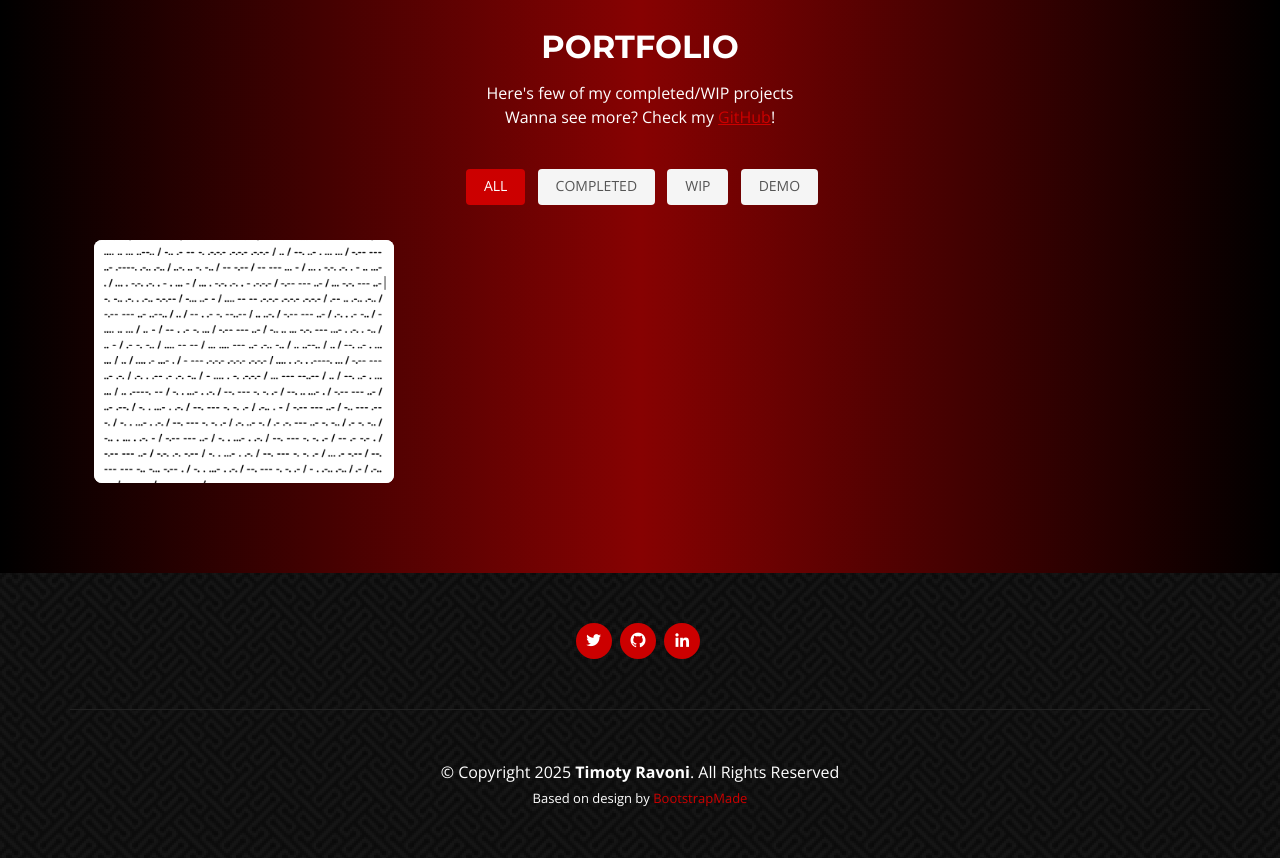
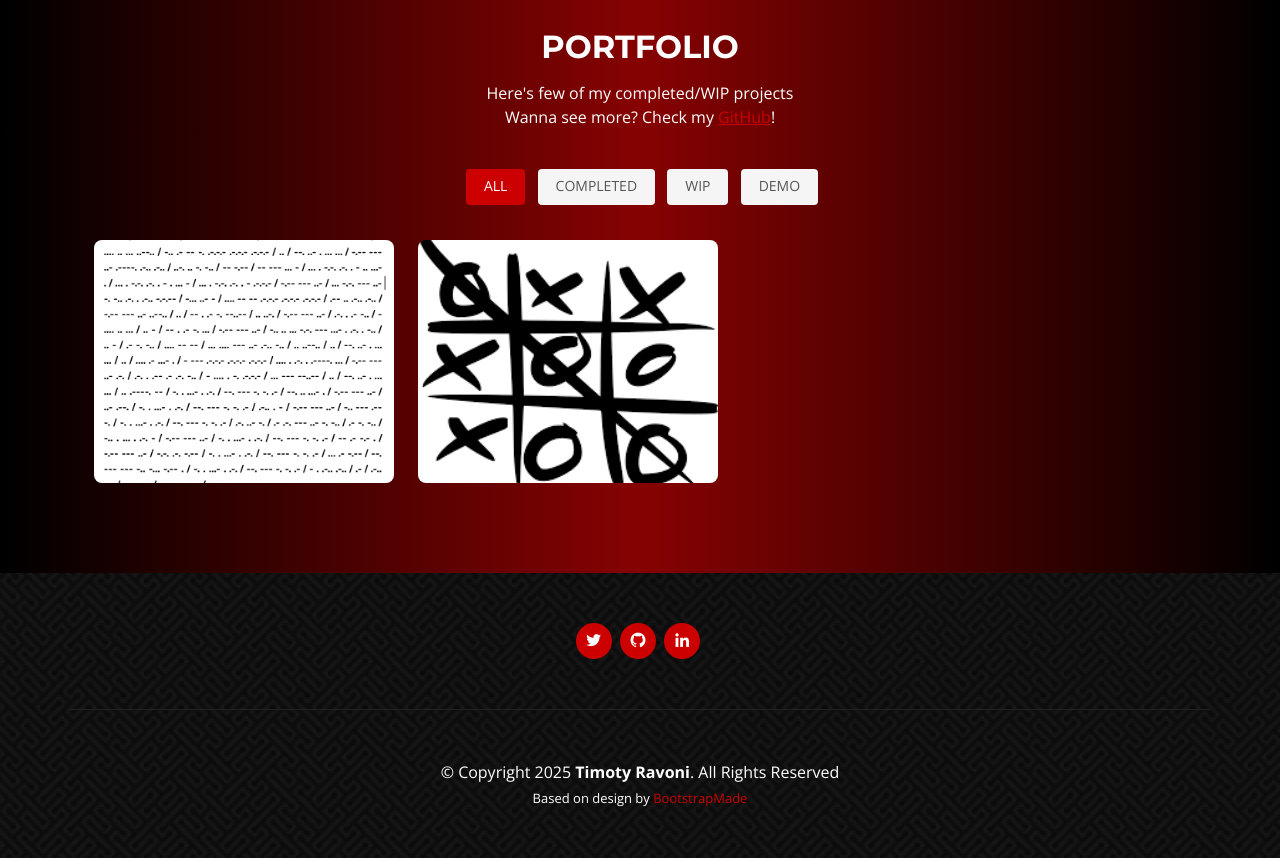
Before and after one commit to Kurokatana94/WebPortfolio, a Flask app: page / in a window 1280 px wide. Shown: the part 2157-3015 px from the top of the page. Run offline with Flask 3, Linux system fonts and the light colour scheme; some libraries are stand-ins or nearby versions.

Commit message:
Add TicTacToe card

```diff
--- a/templates/portfolio-cards.html
+++ b/templates/portfolio-cards.html
@@ -3,14 +3,27 @@
 <!--Ps.: you can add more than one filter, no prob-->
   <div class="col-lg-4 col-md-6 portfolio-item filter-completed">
     <div class="portfolio-wrap">
-      <img src="static/assets/img/portfolio/morse_code_app.PNG" class="img-fluid" alt="">
+      <img src="static/assets/img/portfolio/morse_code_app.png" class="img-fluid" alt="">
       <div class="portfolio-info">
         <h4>Morse Code Converter</h4>
         <p>Completed</p>
         <div class="portfolio-links">
-          <a href="static/assets/img/portfolio/morse_code_app.PNG" data-gallery="portfolioGallery" class="portfolio-lightbox"><i class="bx bx-plus"></i></a>
+          <a href="static/assets/img/portfolio/morse_code_app.png" data-gallery="portfolioGallery" class="portfolio-lightbox"><i class="bx bx-plus"></i></a>
           <a href="https://github.com/Kurokatana94/PortfolioProject-01-MorseCodeConverter" title="GitHub page"><i class="bx bx-link"></i></a>
         </div>
       </div>
     </div>
   </div>
+  <div class="col-lg-4 col-md-6 portfolio-item filter-completed">
+    <div class="portfolio-wrap">
+      <img src="static/assets/img/portfolio/tic_tac_toe.png" class="img-fluid" alt="">
+      <div class="portfolio-info">
+        <h4>Tic Tac Toe</h4>
+        <p>Completed</p>
+        <div class="portfolio-links">
+          <a href="static/assets/img/portfolio/tic_tac_toe.png" data-gallery="portfolioGallery" class="portfolio-lightbox"><i class="bx bx-plus"></i></a>
+          <a href="https://github.com/Kurokatana94/PortfolioProject-03-TicTacToe" title="GitHub page"><i class="bx bx-link"></i></a>
+        </div>
+      </div>
+    </div>
+  </div>
```
Also changed, not shown: static/assets/img/portfolio/tic_tac_toe.png (added).
